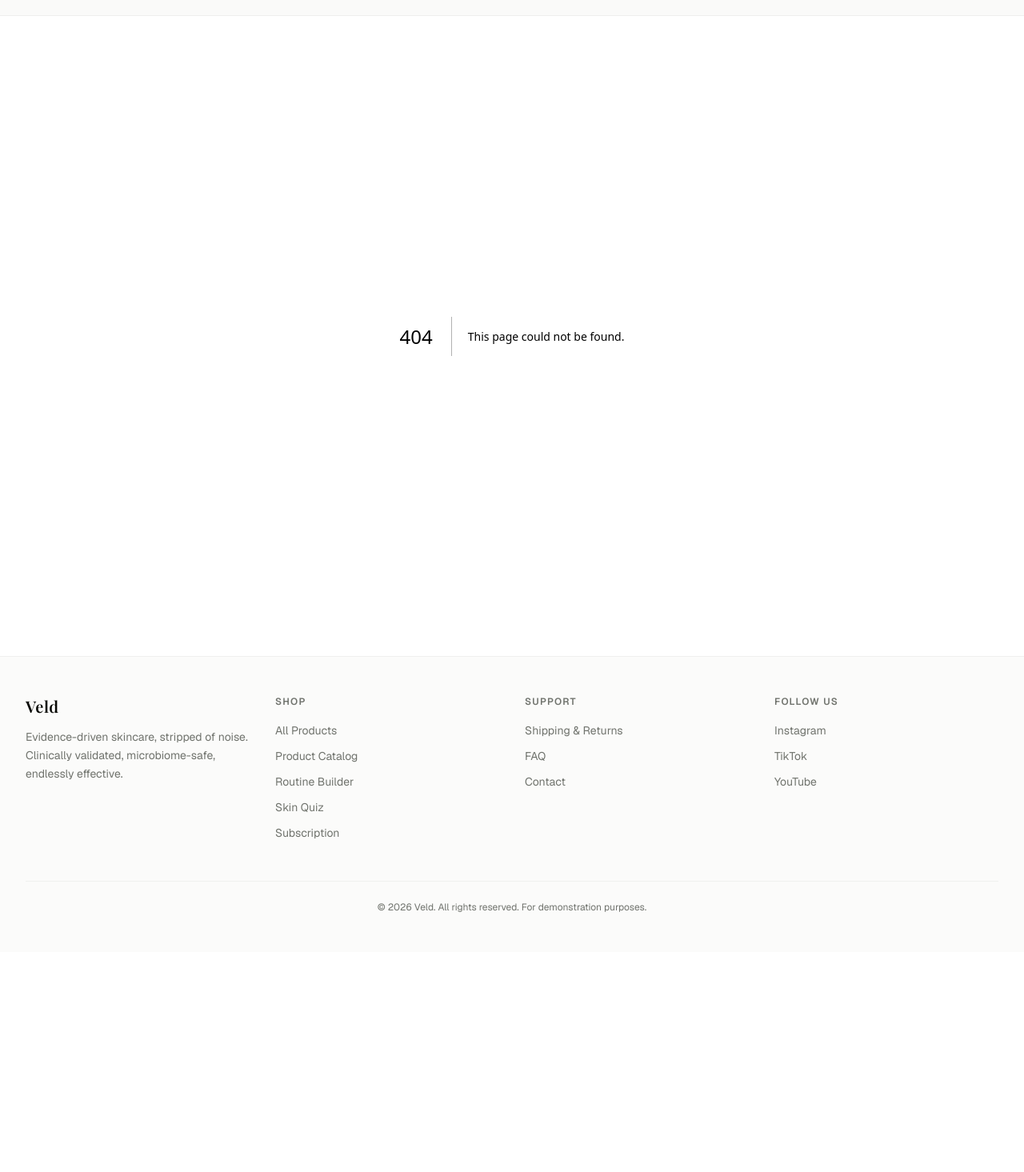
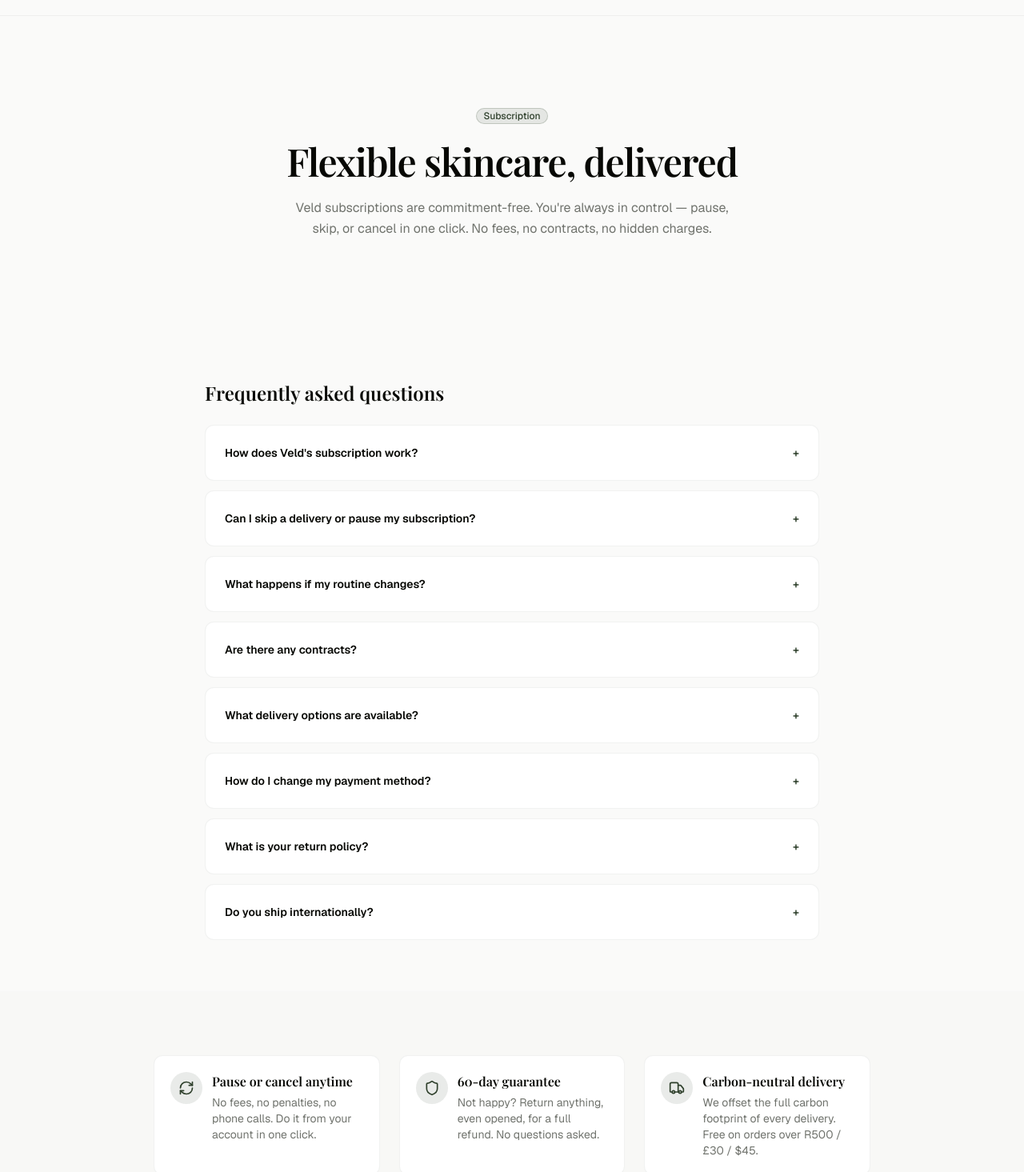
Before and after one commit to anas-khan-antimatter/mkt-veld-skincare, a Next.js app: page /subscription in a window 1280 px wide. Before the commit this address had no page. Shown: the part 45-1510 px from the top of the page at 80% size. Before the commit the page ends 1235 px from the top, so only its background shows below. Built offline with nearby package versions, Linux system fonts and the light colour scheme; a web font is replaced by a local one.

Commit message:
antimatter: checkpoint c-1790732953561-xczn6

```diff
--- /dev/null
+++ b/src/app/subscription/page.tsx
@@ -0,0 +1,100 @@
+import { Badge } from "@/components/ui/badge";
+import { subscriptionFaqs } from "@/data/subscription";
+import { RefreshCw, Shield, Truck } from "lucide-react";
+
+export default function SubscriptionPage() {
+  return (
+    <div className="flex flex-col">
+      <section className="px-6 py-20 lg:px-8 lg:py-28">
+        <div className="mx-auto max-w-3xl text-center">
+          <Badge className="mb-4 bg-primary/10 text-primary border-primary/20">
+            Subscription
+          </Badge>
+          <h1 className="font-heading text-4xl font-semibold leading-tight tracking-tight text-foreground lg:text-5xl">
+            Flexible skincare, delivered
+          </h1>
+          <p className="mt-4 text-base leading-relaxed text-muted-foreground max-w-xl mx-auto">
+            Veld subscriptions are commitment-free. You&apos;re always in control —
+            pause, skip, or cancel in one click. No fees, no contracts, no
+            hidden charges.
+          </p>
+        </div>
+      </section>
+
+      <section className="px-6 py-12 lg:px-8 lg:py-16">
+        <div className="mx-auto max-w-3xl">
+          <h2 className="font-heading text-2xl font-semibold text-foreground mb-6">
+            Frequently asked questions
+          </h2>
+          <div className="space-y-3">
+            {subscriptionFaqs.map((faq, i) => (
+              <details
+                key={i}
+                className="group rounded-xl border border-border/40 bg-card p-6"
+              >
+                <summary className="flex cursor-pointer list-none items-center justify-between text-sm font-semibold text-foreground">
+                  {faq.question}
+                  <span className="ml-4 text-primary transition-transform group-open:rotate-45">
+                    +
+                  </span>
+                </summary>
+                <p className="mt-4 text-sm leading-relaxed text-muted-foreground">
+                  {faq.answer}
+                </p>
+              </details>
+            ))}
+          </div>
+        </div>
+      </section>
+
+      <section className="bg-muted/30 px-6 py-16 lg:px-8 lg:py-20">
+        <div className="mx-auto max-w-4xl">
+          <div className="grid gap-6 md:grid-cols-3">
+            <div className="flex items-start gap-3 rounded-xl border border-border/40 bg-card p-5">
+              <div className="flex h-10 w-10 shrink-0 items-center justify-center rounded-full bg-primary/10 text-primary">
+                <RefreshCw className="h-5 w-5" />
+              </div>
+              <div>
+                <h3 className="font-heading text-base font-semibold text-foreground">
+                  Pause or cancel anytime
+                </h3>
+                <p className="mt-1 text-sm text-muted-foreground">
+                  No fees, no penalties, no phone calls. Do it from your
+                  account in one click.
+                </p>
+              </div>
+            </div>
+            <div className="flex items-start gap-3 rounded-xl border border-border/40 bg-card p-5">
+              <div className="flex h-10 w-10 shrink-0 items-center justify-center rounded-full bg-primary/10 text-primary">
+                <Shield className="h-5 w-5" />
+              </div>
+              <div>
+                <h3 className="font-heading text-base font-semibold text-foreground">
+                  60-day guarantee
+                </h3>
+                <p className="mt-1 text-sm text-muted-foreground">
+                  Not happy? Return anything, even opened, for a full refund.
+                  No questions asked.
+                </p>
+              </div>
+            </div>
+            <div className="flex items-start gap-3 rounded-xl border border-border/40 bg-card p-5">
+              <div className="flex h-10 w-10 shrink-0 items-center justify-center rounded-full bg-primary/10 text-primary">
+                <Truck className="h-5 w-5" />
+              </div>
+              <div>
+                <h3 className="font-heading text-base font-semibold text-foreground">
+                  Carbon-neutral delivery
+                </h3>
+                <p className="mt-1 text-sm text-muted-foreground">
+                  We offset the full carbon footprint of every delivery. Free
+                  on orders over R500 / £30 / $45.
+                </p>
+              </div>
+            </div>
+          </div>
+        </div>
+      </section>
+    </div>
+  );
+}
```
